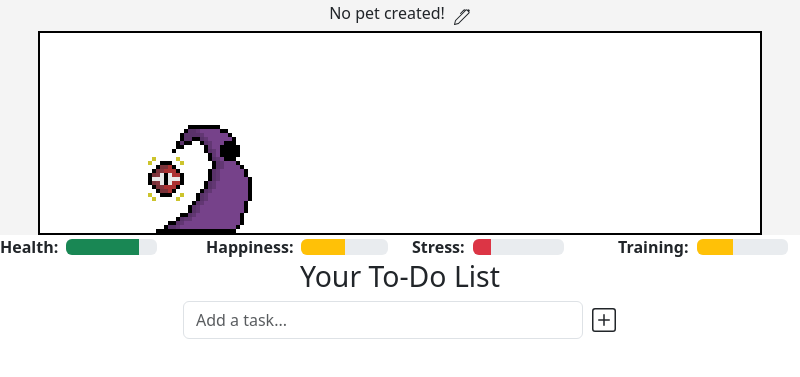
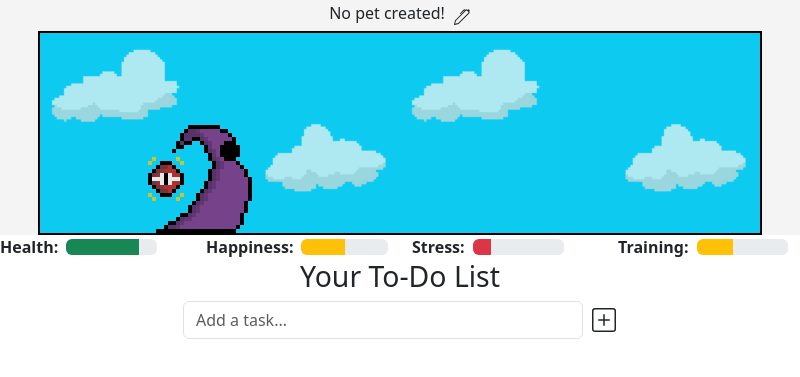
Before and after one commit to twigmytwig/ElectronTodoPet, an Electron app: page index.html in a window 800 px wide. Shown: the part 45-422 px from the top of the page. Drawn offline with Linux system fonts and the light colour scheme; no server answers.

Commit message:
Added nice lil background

```diff
--- a/css/canvas.css
+++ b/css/canvas.css
@@ -21,3 +21,7 @@ canvas {
     image-rendering: pixelated;
     image-rendering: crisp-edges;
 }
+
+#gameCanvas{
+    background-image: url("../Assets/grass.png");
+}
--- a/index.html
+++ b/index.html
@@ -34,7 +34,7 @@
       </div>
 
       <div id="pet-container">
-        <canvas id="gameCanvas"></canvas>
+        <canvas class="bg-info" id="gameCanvas"></canvas>
       </div>
     </div>
     <div class="row" id="petStatusHolder">
```
Also changed, not shown: Assets/grass.png (added).
